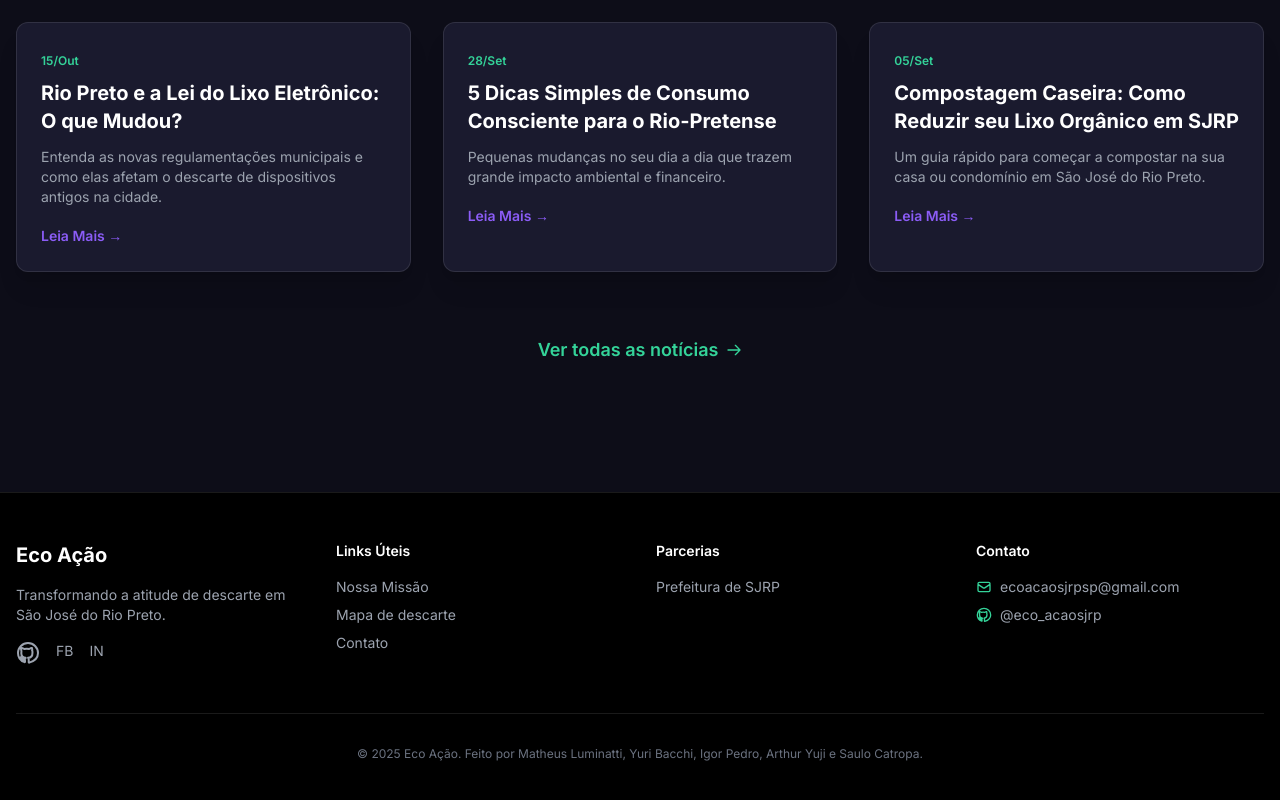
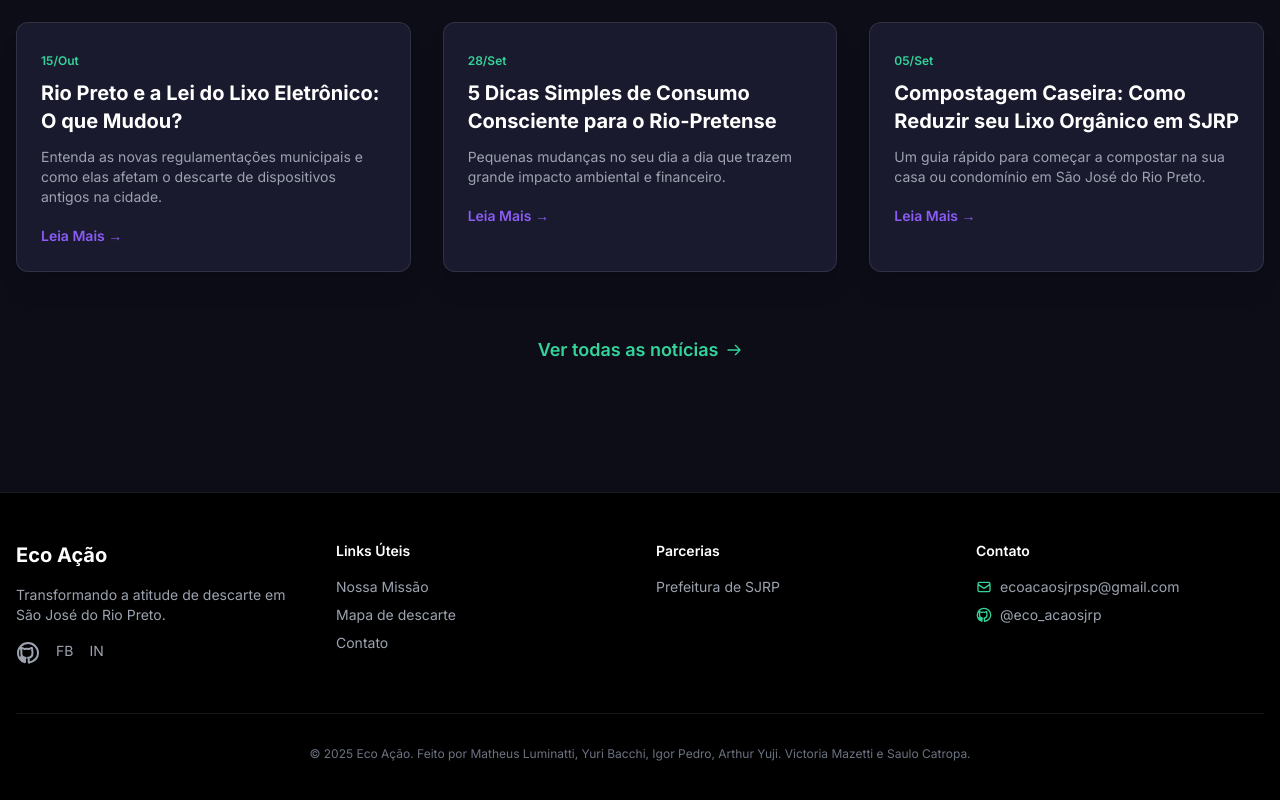
Before and after one commit to eco-acao/eco-acao, a plain HTML site: page index.html in a window 1280 px wide. Shown: the part 6162-6962 px from the top of the page. Drawn offline with nearby package versions, Linux system fonts and the light colour scheme.

Commit message:
Update index.html

```diff
--- a/index.html
+++ b/index.html
@@ -326,7 +326,7 @@
         <div class="mt-12 pt-8 border-t border-white/10 text-center">
             <!-- Créditos conforme solicitado (discretos) -->
             <p class="text-xs text-gray-500">
-                &copy; 2025 Eco Ação. Feito por Matheus Luminatti, Yuri Bacchi, Igor Pedro, Arthur Yuji e Saulo Catropa.
+                &copy; 2025 Eco Ação. Feito por Matheus Luminatti, Yuri Bacchi, Igor Pedro, Arthur Yuji. Victoria Mazetti e Saulo Catropa.
             </p>
         </div>
     </footer>
```
